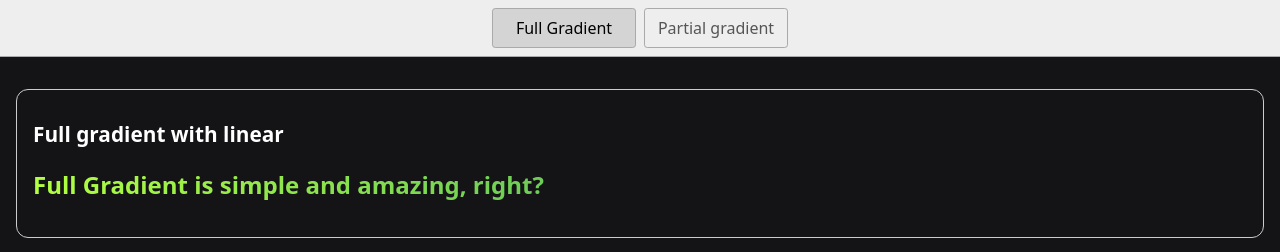
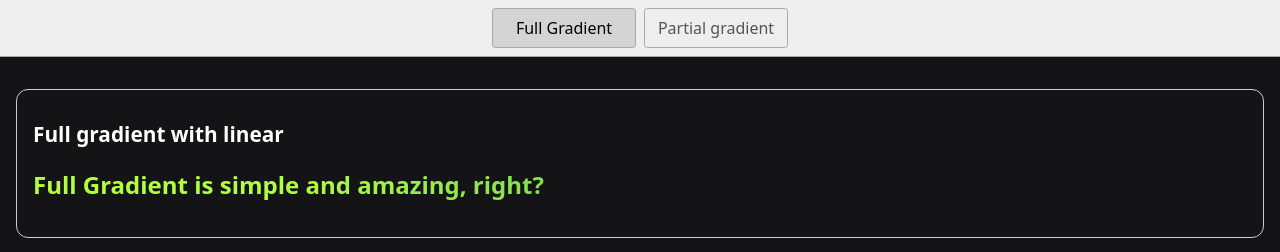
Before and after one commit to hdJerry/text-gradient-effect, a plain HTML site: page index.html in a window 1280 px wide. Shown: the top 252 px of the page. Drawn offline with Linux system fonts and the light colour scheme.

Commit message:
1 file modified

```diff
--- a/styles.css
+++ b/styles.css
@@ -2,7 +2,7 @@
   box-sizing: border-box;
 }
 :root {
-  --gradient-linear: linear-gradient(90deg, #b2ff42 0%, #0d8773 100%);
+  --gradient-linear: linear-gradient(90deg, #b2ff42 20%, #0d8773 100%);
   --gradient-radial: radial-gradient(#b2ff42 20%, #0d8773 100%);
   --white: #ffffff;
 }
```
